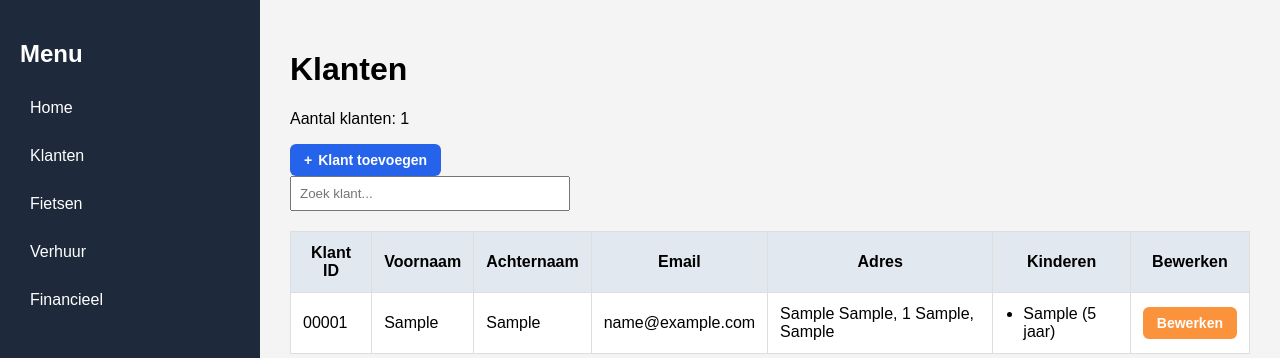
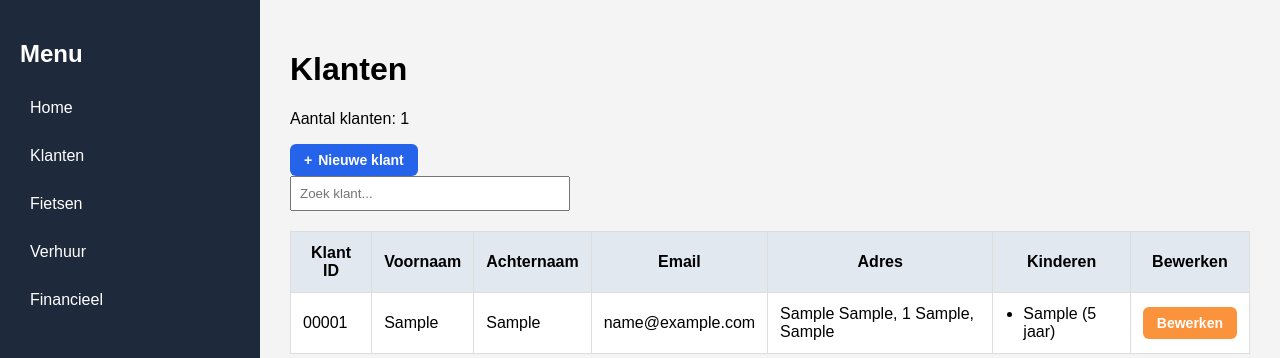
Before and after one commit to A-D-DBS-application/web-application-2025-group-35, a Flask app: template app/templates/klanten.html in a window 1280 px wide. Shown: the top 358 px of the page. Run offline with Flask 3, Linux system fonts and the light colour scheme; the template is opened without the code that fills it: values that come from a table or form of the project are taken from there, others are empty; tables that the repository leaves empty hold one stand-in row (values such as "Sample post").

Commit message:
"Nieuwe klant"

```diff
--- a/app/templates/klanten.html
+++ b/app/templates/klanten.html
@@ -6,7 +6,7 @@
 <h1>Klanten</h1>
 <p class="count-text">Aantal klanten: {{ verantwoordelijken|length }}</p>
 
-<button class="add-button" onclick="openAddPopup()">Klant toevoegen</button>
+<button class="add-button" onclick="openAddPopup()">Nieuwe klant</button>
 
 <div class="search-bar">
     <input type="text" id="search" placeholder="Zoek klant..." onkeyup="filterKlanten()">
```
